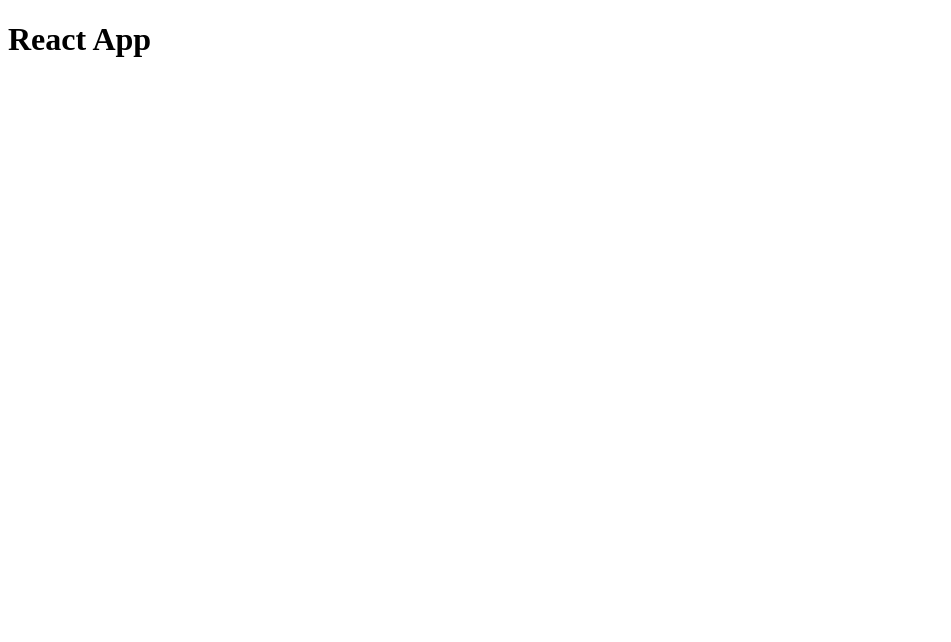
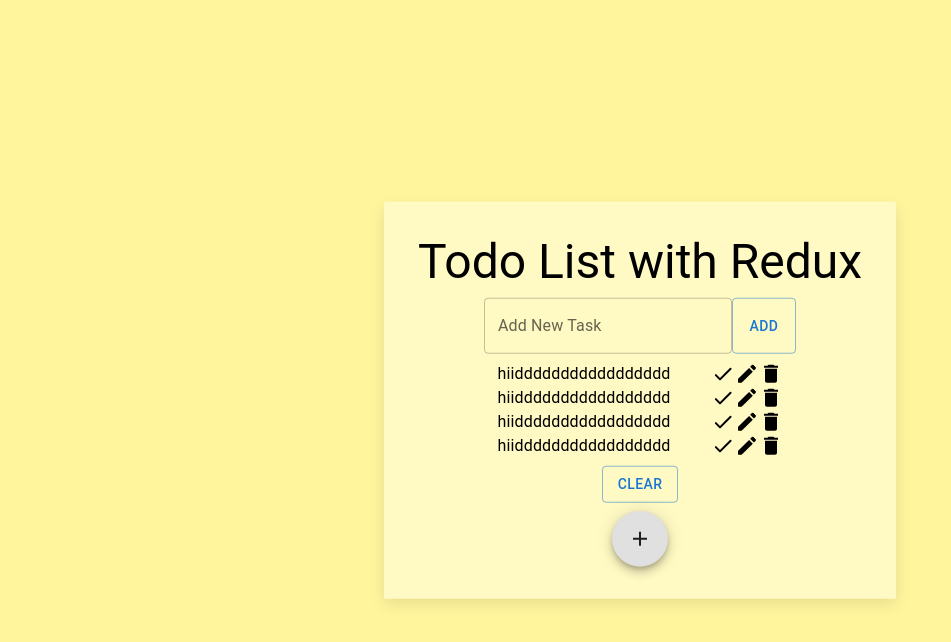
Before and after one commit to esmaaksoy/TodoList-with-Redux, a React (Create React App) app: page / in a window 1280 px wide. Shown: the top 642 px of the page, without its empty margins (0-951 px from the left). Built offline with nearby package versions, Linux system fonts and the light colour scheme.

Commit message:
todoItem

```diff
--- a/src/App.js
+++ b/src/App.js
@@ -1,7 +1,9 @@
+import Todo from "./Todo"
+
 function App() {
   return (
     <div>
-      <h1>React App</h1>
+  <Todo/>
     </div>
   )
 }
--- /dev/null
+++ b/src/Todo.jsx
@@ -0,0 +1,44 @@
+
+import { Stack, Typography } from '@mui/material'
+import React from 'react'
+import TodoItem from './TodoItem'
+import Button from '@mui/material/Button';
+import TextField from '@mui/material/TextField';
+import FormGroup from '@mui/material/FormGroup';
+import AddIcon from '@mui/icons-material/Add';
+import Fab from '@mui/material/Fab';
+const Todo = () => {
+  return (
+
+ <Stack
+    direction="column"
+  justifyContent="center"
+  alignItems="center"
+  spacing={1}
+  sx={{width:"40%", padding:"2rem", bgcolor:"#fff9c4", position: 'absolute', top: '50%', left: '50%', transform: 'translate(-50%, -50%)', boxShadow:"0 5px 15px rgba(0, 0, 0, 0.1)"}}
+>
+
+<Typography variant="h3" component="h6">Todo List with Redux</Typography>
+    <Stack flexDirection={"row"}>
+    <TextField id="outlined-basic" label="Add New Task" variant="outlined" />
+    <Button variant="outlined" type='submit'>Add</Button>
+    </Stack>
+
+    <Stack>
+        <TodoItem/>
+        <TodoItem/>
+        <TodoItem/>
+        <TodoItem/>
+        {/* {todoList.map((item)=> <TodoItem/>)} */}
+    </Stack>
+    <Button variant="outlined">Clear</Button>
+    <Fab color="#2e7d32" aria-label="add" sx={{position:"relative", bottom:"0"}} >
+  <AddIcon />
+</Fab>
+   </Stack>
+
+
+  )
+}
+
+export default Todo
--- /dev/null
+++ b/src/TodoItem.jsx
@@ -0,0 +1,23 @@
+import { Stack, Typography } from '@mui/material'
+import DeleteIcon from '@mui/icons-material/Delete';
+import EditRoundedIcon from '@mui/icons-material/EditRounded';
+import CheckRoundedIcon from '@mui/icons-material/CheckRounded';
+const TodoItem = () => {
+  return (
+<Stack
+  direction="row"
+  justifyContent="space-between"
+  alignItems="center"
+  spacing={5}
+>
+    <Typography>hiiddddddddddddddddd</Typography>
+    <Stack direction={"row"}>
+        <CheckRoundedIcon/>
+        <EditRoundedIcon/>
+       <DeleteIcon/>
+    </Stack>
+ </Stack>
+  )
+}
+
+export default TodoItem
--- /dev/null
+++ b/src/index.css
@@ -0,0 +1,8 @@
+*{
+    margin: 0;
+    padding: 0;
+    box-sizing: border-box;
+}
+body{
+background-color: #fff59d;
+}
--- a/src/index.js
+++ b/src/index.js
@@ -1,6 +1,6 @@
 import React from "react"
 import ReactDOM from "react-dom/client"
-
+import "./index.css"
 import App from "./App"
 
 const root = ReactDOM.createRoot(document.getElementById("root"))
```
